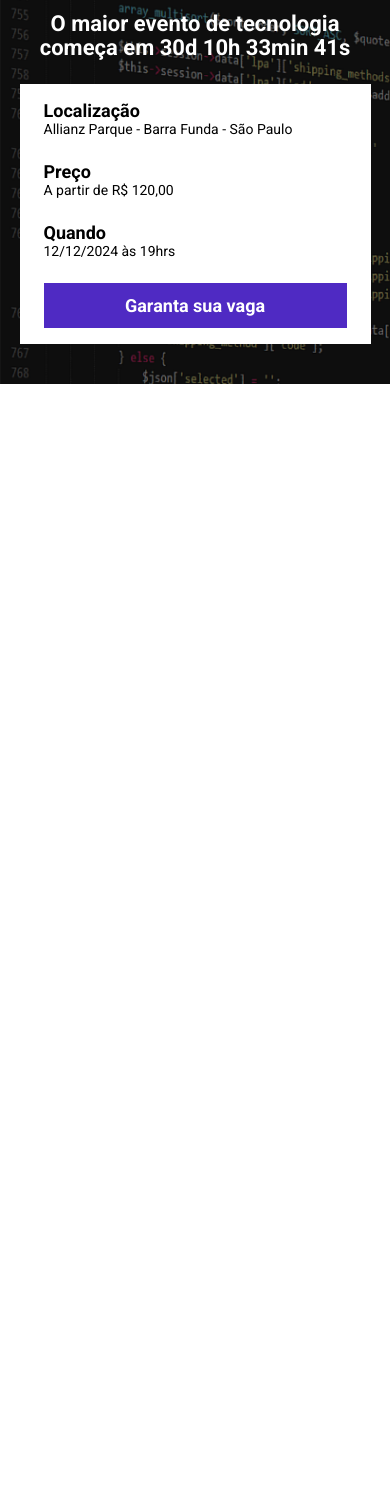
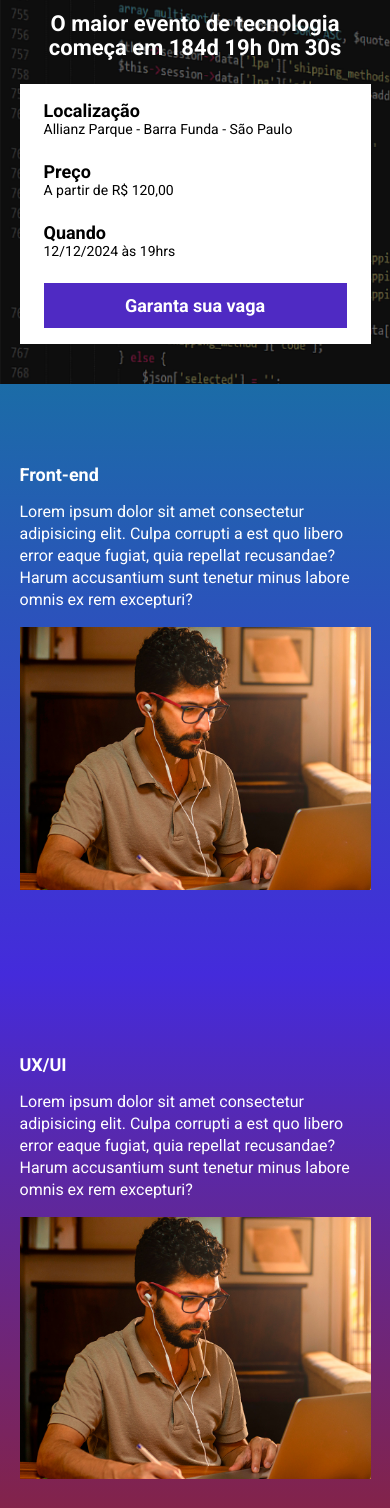
Before and after one commit to bayerpy/modulo_22, a website built with Parcel: page src/index.html in a window 390 px wide. Shown: the part 92-1600 px from the top of the page. Before the commit the page ends 844 px from the top, so only its background shows below. Built offline with nearby package versions, Linux system fonts and the light colour scheme.

Commit message:
criando a contagem regressiva

```diff
--- a/package.json
+++ b/package.json
@@ -2,9 +2,9 @@
   "name": "modulo_22",
   "version": "1.0.0",
   "description": "",
-  "main": "index.js",
   "scripts": {
     "dev": "parcel src/index.html src/styles/main.scss src/scripts/main.js",
+    "build" : "parcel build src/index.html",
     "test": "echo \"Error: no test specified\" && exit 1"
   },
   "keywords": [],
--- a/src/index.html
+++ b/src/index.html
@@ -10,13 +10,14 @@
     <link href="https://fonts.googleapis.com/css2?family=Roboto:ital,wght@0,400;0,700;1,400;1,700&display=swap" rel="stylesheet">
 
     <link rel="stylesheet" href="styles/main.scss">
+    <link rel="stylesheet" href="https://unpkg.com/aos@next/dist/aos.css" />
 </head>
 <body>
     <header class="hero">
         <div class="container">
             <img class="hero__logo" src="./images/ebac_logo.svg" alt="Ebac">
             <p class="hero__text">
-                O maior evento de tecnologia começa em 30d 10h 33min 41s
+                O maior evento de tecnologia começa em <span id="contador"></span>
             </p>
             <div class="infos-bar">
                 <ul class="infos-bar__infos">
@@ -39,6 +40,43 @@
             </div>
         </div>
     </header>
+    <section class="event event--frontend">
+        <div class="container" data-aos="fade-right">
+            <div class="event__details">
+                <h2 class="event__details__title">Front-end</h2>
+                <p class="event__details__description">Lorem ipsum dolor sit amet consectetur adipisicing elit. Culpa corrupti a est quo libero error eaque fugiat, quia repellat recusandae? Harum accusantium sunt tenetur minus labore omnis ex rem excepturi?</p>
+            </div>
+            <img class="event__image" src="./images/frontend.png" alt="Front-end">
+        </div>
+    </section>
+    <section class="event event--ux-ui event--image-left">
+        <div class="container" data-aos="fade-left">
+            <div class="event__details">
+                <h2 class="event__details__title">UX/UI</h2>
+                <p class="event__details__description">Lorem ipsum dolor sit amet consectetur adipisicing elit. Culpa corrupti a est quo libero error eaque fugiat, quia repellat recusandae? Harum accusantium sunt tenetur minus labore omnis ex rem excepturi?</p>
+            </div>
+            <img class="event__image" src="./images/frontend.png" alt="Front-end">
+        </div>
+    </section>
+    <section class="event event--data-science">
+        <div class="container" data-aos="fade-right">
+            <div class="event__details">
+                <h2 class="event__details__title">Data Science</h2>
+                <p class="event__details__description">Lorem ipsum dolor sit amet consectetur adipisicing elit. Culpa corrupti a est quo libero error eaque fugiat, quia repellat recusandae? Harum accusantium sunt tenetur minus labore omnis ex rem excepturi?</p>
+            </div>
+            <img class="event__image" src="./images/frontend.png" alt="Front-end">
+        </div>
+    </section>
+    <section class="event event--backend event--image-left">
+        <div class="container" data-aos="fade-left">
+            <div class="event__details">
+                <h2 class="event__details__title">Beck-end</h2>
+                <p class="event__details__description">Lorem ipsum dolor sit amet consectetur adipisicing elit. Culpa corrupti a est quo libero error eaque fugiat, quia repellat recusandae? Harum accusantium sunt tenetur minus labore omnis ex rem excepturi?</p>
+            </div>
+            <img class="event__image" src="./images/frontend.png" alt="Front-end">
+        </div>
+    </section>
+    <script src="https://unpkg.com/aos@next/dist/aos.js"></script>
     <script src="scripts/main.js"></script>
 </body>
 </html>
--- a/src/scripts/main.js
+++ b/src/scripts/main.js
@@ -1 +1,31 @@
-console.log("Olá Mundo");
+AOS.init();
+
+const dataDoEvento = new Date("Dec 12, 2024 19:00:00");
+const timeStampDoEvento= dataDoEvento.getTime();
+
+const contaAsHoras = setInterval(function(){
+    const agora = new Date();
+    const timeStampAtual = agora.getTime();
+
+    const distanciaAteOEvento = timeStampDoEvento - timeStampAtual;
+
+    const diaEmMs = 1000 * 60 * 60 * 24;
+    const horaEmMs = 1000 * 60 * 60;
+    const minutoEmMs = 1000 * 60;
+
+    //Dia
+    const diasAteOEvento = Math.floor(distanciaAteOEvento / diaEmMs);
+    //horas
+    const horasAteOEvento = Math.floor((distanciaAteOEvento % diaEmMs) / horaEmMs);
+    //minutos
+    const minutosAteOEvento = Math.floor((diasAteOEvento % horaEmMs) / minutoEmMs);
+    //segundos
+    const segundosAteOEvento = Math.floor((distanciaAteOEvento % minutoEmMs) / 1000);
+
+    document.getElementById('contador').innerHTML = `${diasAteOEvento}d ${horasAteOEvento}h ${minutosAteOEvento}m ${segundosAteOEvento}s`
+
+    if (distanciaAteOEvento < 0) {
+        clearInterval(contaAsHoras);
+        document.getElementById('contador').innerHTML = 'Evento Expirado';
+    }
+}, 1000);
--- /dev/null
+++ b/src/styles/_event.scss
@@ -0,0 +1,66 @@
+@use 'variaveis';
+
+.event {
+    padding: 80px 0;
+
+    &--frontend {
+        background-image: linear-gradient(variaveis.$blue1, variaveis.$blue2);
+    }
+
+    &--ux-ui {
+        background-image: linear-gradient(variaveis.$blue2, variaveis.$pink);
+    }
+
+    &--data-science {
+        background-image: linear-gradient(variaveis.$pink, variaveis.$yellow);
+    }
+
+    &--backend {
+        background-image: linear-gradient(variaveis.$yellow, variaveis.$pink);
+    }
+
+    &--image-left{
+        .container {
+            flex-direction: row-reverse;
+        }
+    }
+
+    .container{
+        display: flex;
+        gap: 40px;
+    }
+
+    &__image{
+        max-width: 360px;
+    }
+
+    &__details {
+
+        &__title {
+            font-size: 18px;
+            font-weight: bold;
+            margin-bottom: 16px;
+        }
+
+        &__description{
+            line-height: 22px;
+        }
+    }
+
+    @media (max-width:640px) {
+
+        .container{
+            display: block;
+            gap: 0;
+        }
+
+        &__image{
+            width: 100%;
+        }
+
+        &__details {
+            margin-right: 0;
+            margin-bottom: 16px;
+        }
+    }
+}
--- a/src/styles/_hero.scss
+++ b/src/styles/_hero.scss
@@ -1,3 +1,5 @@
+@use 'variaveis';
+
 .hero {
     padding-top: 64px;
     padding-bottom: 100px;
@@ -16,7 +18,7 @@
         left: 0;
         width: 100%;
         height: 100%;
-        background-color: #000;
+        background-color: variaveis.$secondaryTextColor;
         content: '';
         opacity: 0.5;
     }
--- /dev/null
+++ b/src/styles/_variaveis.scss
@@ -0,0 +1,8 @@
+$textColor: #fff;
+$secondaryTextColor: #000;
+
+$blue1: #1B6CA7;
+$blue2: #442BDB;
+$pink: #89223B;
+$yellow: #9C791D;
+$purple: #4F2AC3;
--- a/src/styles/componentes/_buttons.scss
+++ b/src/styles/componentes/_buttons.scss
@@ -1,3 +1,5 @@
+@use '../variaveis';
+
 .button {
     padding: 12px;
     font-size: 18px;
@@ -8,8 +10,8 @@
 
 
     &--primary{
-        color: #fff;
-        background-color: #4F2AC3;
+        color: variaveis.$textColor;
+        background-color: variaveis.$purple;
     }
 
     @media (max-width: 920px) {
--- a/src/styles/componentes/_infosbar.scss
+++ b/src/styles/componentes/_infosbar.scss
@@ -1,6 +1,8 @@
+@use '../variaveis';
+
 .infos-bar {
     padding: 16px 24px;
-    background-color: #fff;
+    background-color: variaveis.$textColor;
     display: flex;
     justify-content: space-between;
 
@@ -10,12 +12,12 @@
 
         &__item{
             font-size: 14px;
-            color: #000;
+            color: variaveis.$secondaryTextColor;
 
             b{
                 font-size: 18px;
                 display: block;
-                color: #000;
+                color: variaveis.$secondaryTextColor;
             }
         }
     }
--- a/src/styles/main.scss
+++ b/src/styles/main.scss
@@ -1,13 +1,15 @@
 @use 'hero';
 @use 'componentes/infosbar';
 @use 'componentes/buttons';
+@use 'event';
+@use 'variaveis';
 
 * {
     margin: 0;
     padding: 0;
     box-sizing: border-box;
     font-family: Roboto, sans-serif;
-    color: #fff;
+    color: variaveis.$textColor;
     list-style: none;
 }
 
```
